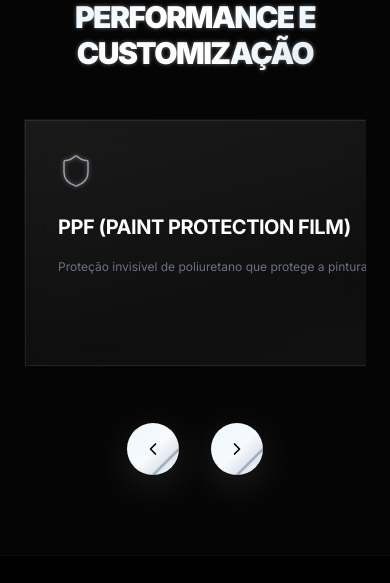
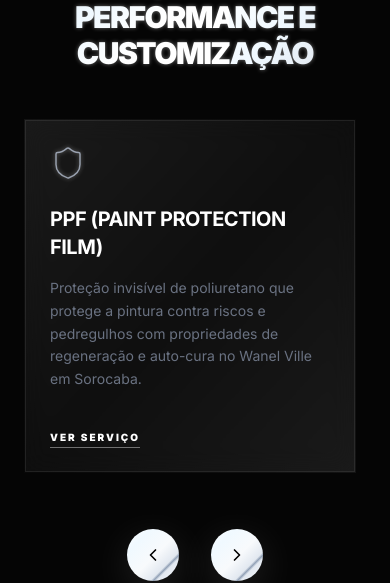
Before and after one commit to gabrsena/3G-CUSTOM, a Next.js app: page / in a window 390 px wide. Shown: the part 1007-1590 px from the top of the page. Built offline with nearby package versions, Linux system fonts and the light colour scheme.

Commit message:
fix: adjust mobile width for service cards

```diff
--- a/components/sections/services.tsx
+++ b/components/sections/services.tsx
@@ -72,14 +72,14 @@ export const Services: React.FC = () => {
 
                 <div
                     ref={scrollRef}
-                    className="flex overflow-x-auto gap-6 md:gap-8 pb-10 scrollbar-hide snap-x snap-mandatory scroll-smooth"
+                    className="flex overflow-x-auto gap-4 md:gap-8 pb-10 scrollbar-hide snap-x snap-mandatory scroll-smooth"
                 >
                     {servicesList.map((service, index) => (
-                        <div key={index} className="snap-center relative p-[1px] group transition-all duration-700 overflow-hidden rounded-none min-w-[280px] md:min-w-[320px] flex-shrink-0 md:flex-shrink block">
+                        <div key={index} className="snap-center relative p-[1px] group transition-all duration-700 overflow-hidden rounded-none w-[85vw] min-w-[85vw] md:w-[380px] md:min-w-[380px] flex-shrink-0 block">
                             <a href={service.href} className="absolute inset-0 z-10 w-full h-full"><span className="sr-only">Ver {service.title}</span></a>
                             <div className="absolute inset-0 bg-gradient-to-br from-white/20 via-white/5 to-white/20 opacity-30 md:opacity-40 group-hover:opacity-100 transition-opacity duration-700"></div>
 
-                            <div className="relative h-full glass-card p-8 md:p-12 bg-[#050505] group-hover:bg-[#0a0a0a] transition-all duration-700 flex flex-col pointer-events-none">
+                            <div className="relative h-full glass-card p-6 md:p-12 bg-[#050505] group-hover:bg-[#0a0a0a] transition-all duration-700 flex flex-col pointer-events-none">
                                 <div className="absolute top-0 left-0 w-full h-[1px] bg-gradient-to-r from-transparent via-white/40 to-transparent scale-x-0 group-hover:scale-x-100 transition-transform duration-1000"></div>
 
                                 <div className="text-gray-400 mb-6 md:mb-10 chrome-text inline-block transition-all duration-700 group-hover:scale-110 group-hover:drop-shadow-[0_0_20px_rgba(255,255,255,0.8)]">
@@ -90,11 +90,11 @@ export const Services: React.FC = () => {
                                     {service.title}
                                 </h3>
 
-                                <p className="text-gray-500 text-xs md:text-sm leading-relaxed group-hover:text-gray-300 transition-colors duration-500 flex-grow">
+                                <p className="text-gray-500 text-sm leading-relaxed group-hover:text-gray-300 transition-colors duration-500 flex-grow">
                                     {service.description}
                                 </p>
 
-                                <div className="mt-8 md:mt-10 opacity-0 md:opacity-0 group-hover:opacity-100 translate-y-4 group-hover:translate-y-0 transition-all duration-700 pointer-events-auto z-20">
+                                <div className="mt-8 md:mt-10 opacity-100 md:opacity-0 group-hover:opacity-100 translate-y-0 group-hover:translate-y-0 transition-all duration-700 pointer-events-auto z-20">
                                     <span className="text-[10px] font-black tracking-[0.2em] uppercase border-b border-white/40 hover:border-white pb-1 hover:text-white transition-all cursor-pointer">
                                         Ver Serviço
                                     </span>
```
